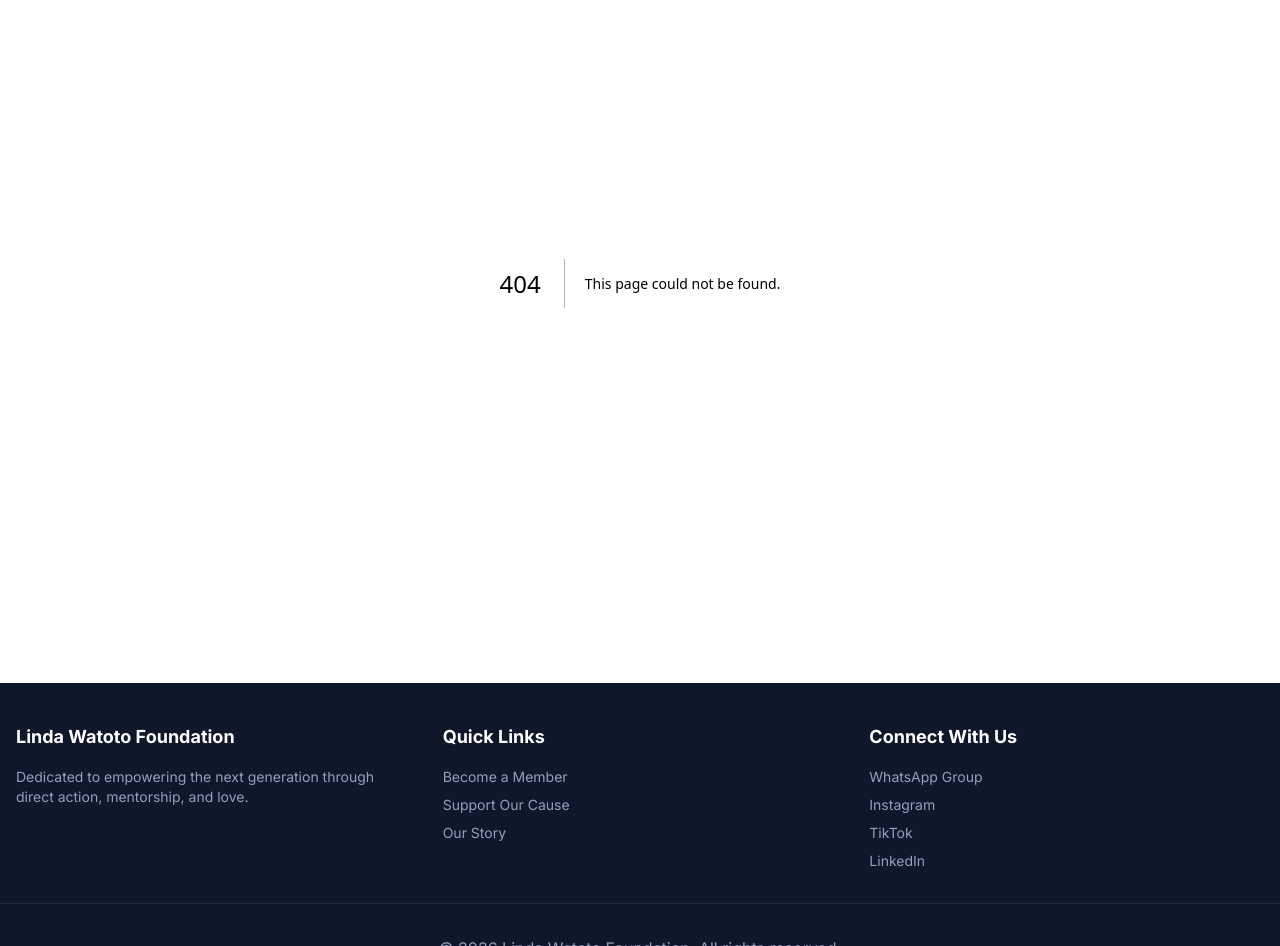
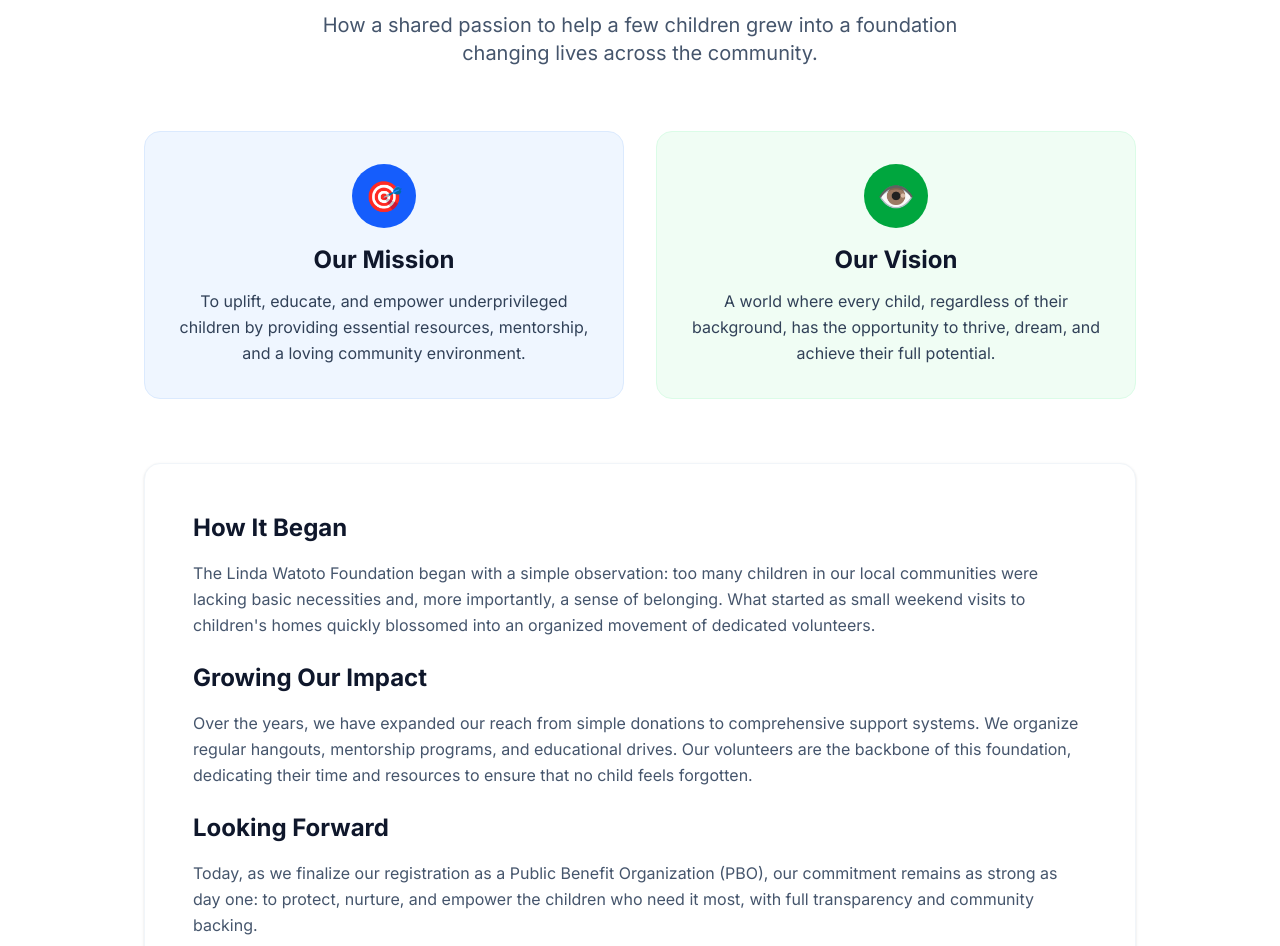
Before and after one commit to JohnwillisAlande/Linda-Watoto-Foundation, a Next.js app: page /history in a window 1280 px wide. Before the commit this address had no page. Shown: the part 186-1132 px from the top of the page. Built offline with nearby package versions, Linux system fonts and the light colour scheme.

Commit message:
History page initialized

```diff
--- /dev/null
+++ b/app/history/page.tsx
@@ -0,0 +1,54 @@
+import Image from "next/image";
+
+export default function HistoryPage() {
+  return (
+    <main className="container mx-auto px-4 py-16 max-w-5xl">
+
+      {/* Header Section */}
+      <div className="text-center mb-16">
+        <h1 className="text-4xl md:text-5xl font-extrabold text-slate-900 mb-4">Our Story</h1>
+        <p className="text-xl text-slate-600 max-w-2xl mx-auto">
+          How a shared passion to help a few children grew into a foundation changing lives across the community.
+        </p>
+      </div>
+
+      {/* Mission & Vision Grid */}
+      <div className="grid md:grid-cols-2 gap-8 mb-16">
+        <div className="bg-blue-50 p-8 rounded-2xl border border-blue-100 text-center">
+          <div className="w-16 h-16 bg-blue-600 text-white rounded-full flex items-center justify-center text-3xl mx-auto mb-4">🎯</div>
+          <h2 className="text-2xl font-bold text-slate-900 mb-3">Our Mission</h2>
+          <p className="text-slate-700 leading-relaxed">
+            To uplift, educate, and empower underprivileged children by providing essential resources, mentorship, and a loving community environment.
+          </p>
+        </div>
+
+        <div className="bg-green-50 p-8 rounded-2xl border border-green-100 text-center">
+          <div className="w-16 h-16 bg-green-600 text-white rounded-full flex items-center justify-center text-3xl mx-auto mb-4">👁️</div>
+          <h2 className="text-2xl font-bold text-slate-900 mb-3">Our Vision</h2>
+          <p className="text-slate-700 leading-relaxed">
+            A world where every child, regardless of their background, has the opportunity to thrive, dream, and achieve their full potential.
+          </p>
+        </div>
+      </div>
+
+      {/* The Narrative */}
+      <article className="prose prose-lg prose-slate mx-auto bg-white p-8 md:p-12 rounded-2xl border border-slate-100 shadow-sm">
+        <h3 className="text-2xl font-bold text-slate-900 mb-4">How It Began</h3>
+        <p className="text-slate-600 mb-6 leading-relaxed">
+          The Linda Watoto Foundation began with a simple observation: too many children in our local communities were lacking basic necessities and, more importantly, a sense of belonging. What started as small weekend visits to children's homes quickly blossomed into an organized movement of dedicated volunteers.
+        </p>
+
+        <h3 className="text-2xl font-bold text-slate-900 mb-4">Growing Our Impact</h3>
+        <p className="text-slate-600 mb-6 leading-relaxed">
+          Over the years, we have expanded our reach from simple donations to comprehensive support systems. We organize regular hangouts, mentorship programs, and educational drives. Our volunteers are the backbone of this foundation, dedicating their time and resources to ensure that no child feels forgotten.
+        </p>
+
+        <h3 className="text-2xl font-bold text-slate-900 mb-4">Looking Forward</h3>
+        <p className="text-slate-600 leading-relaxed">
+          Today, as we finalize our registration as a Public Benefit Organization (PBO), our commitment remains as strong as day one: to protect, nurture, and empower the children who need it most, with full transparency and community backing.
+        </p>
+      </article>
+
+    </main>
+  );
+}
```
